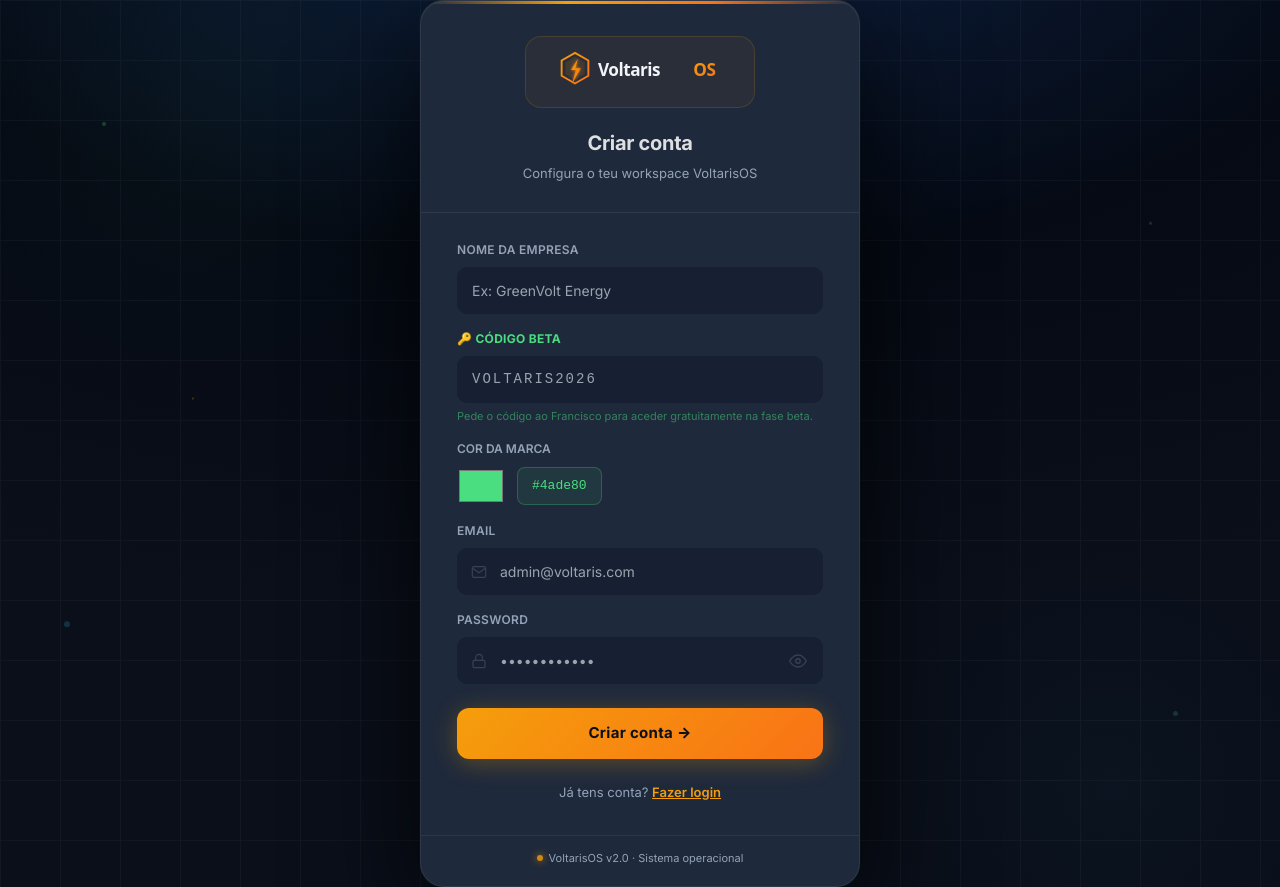
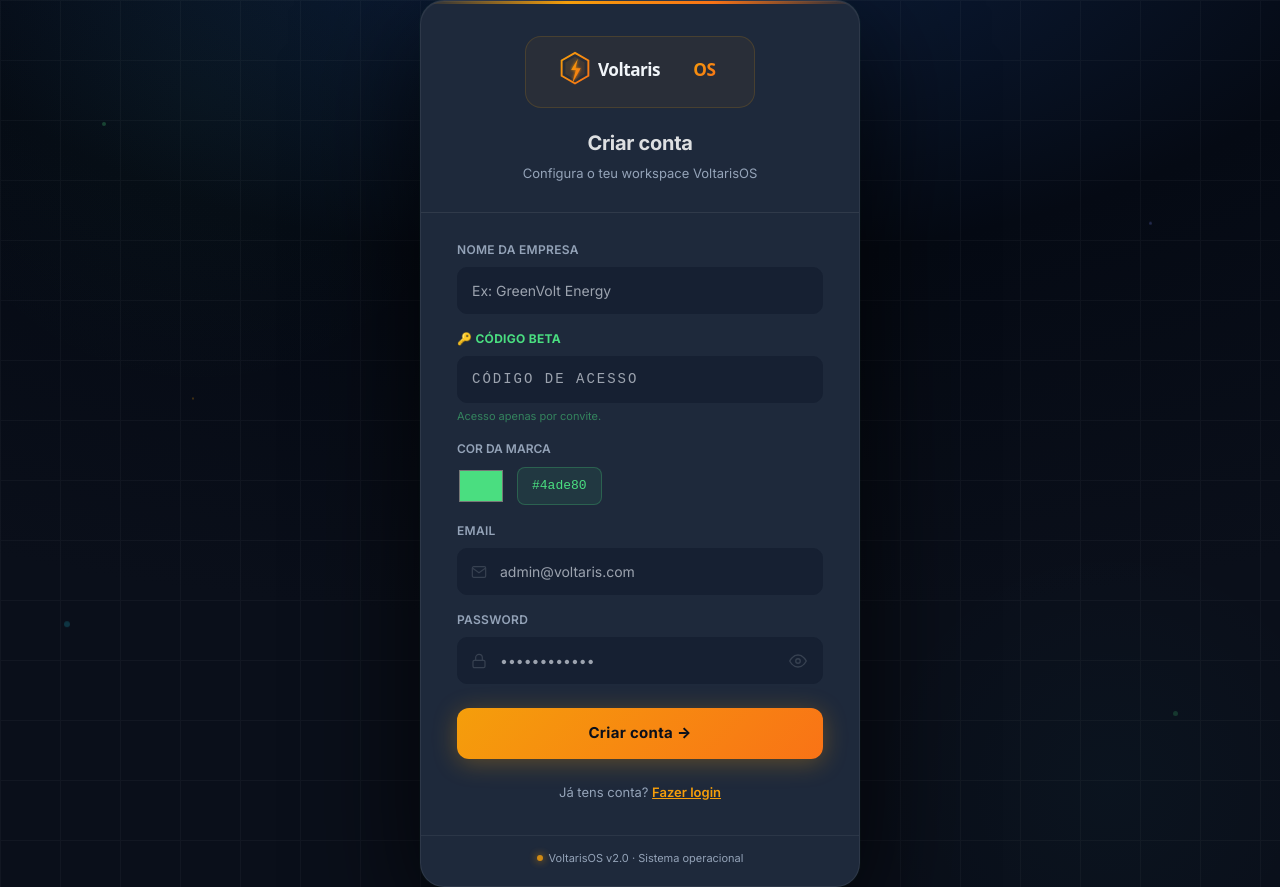
Before and after one commit to moraisfrancisco1-blip/VoltarisOS, a React (Vite) app in the folder frontend/: page / in a window 1280 px wide. Both pictures are taken after a click on the button "Regista-te aqui". Built offline with nearby package versions, Linux system fonts and the light colour scheme; no server answers.

Commit message:
fix: hide beta code from register UI — remove VOLTARIS2026 placeholder

```diff
--- a/frontend/src/pages/Login.jsx
+++ b/frontend/src/pages/Login.jsx
@@ -189,14 +189,14 @@ export default function Login({ onLogin }) {
                   🔑 Código Beta
                 </label>
                 <input
-                  placeholder="VOLTARIS2026"
+                  placeholder="Código de acesso"
                   value={form.beta_code}
                   onChange={e => setForm({ ...form, beta_code: e.target.value.toUpperCase() })}
                   onFocus={() => setFocused("beta_code")}
                   onBlur={() => setFocused(null)}
                   style={{ ...inputStyle(focused === "beta_code"), fontFamily: "monospace", letterSpacing: "2px", textTransform: "uppercase" }}
                 />
-                <div style={{ fontSize: "11px", color: "#4ade8080", marginTop: "5px" }}>Pede o código ao Francisco para aceder gratuitamente na fase beta.</div>
+                <div style={{ fontSize: "11px", color: "#4ade8080", marginTop: "5px" }}>Acesso apenas por convite.</div>
               </div>
               <div style={{ marginBottom: "16px" }}>
                 <label style={{ color: "var(--sub)", fontSize: "12px", fontWeight: "600", display: "block", marginBottom: "8px", textTransform: "uppercase" }}>
```
Also changed, not shown: 2 other files (tests, documents, lock files or other folders).
